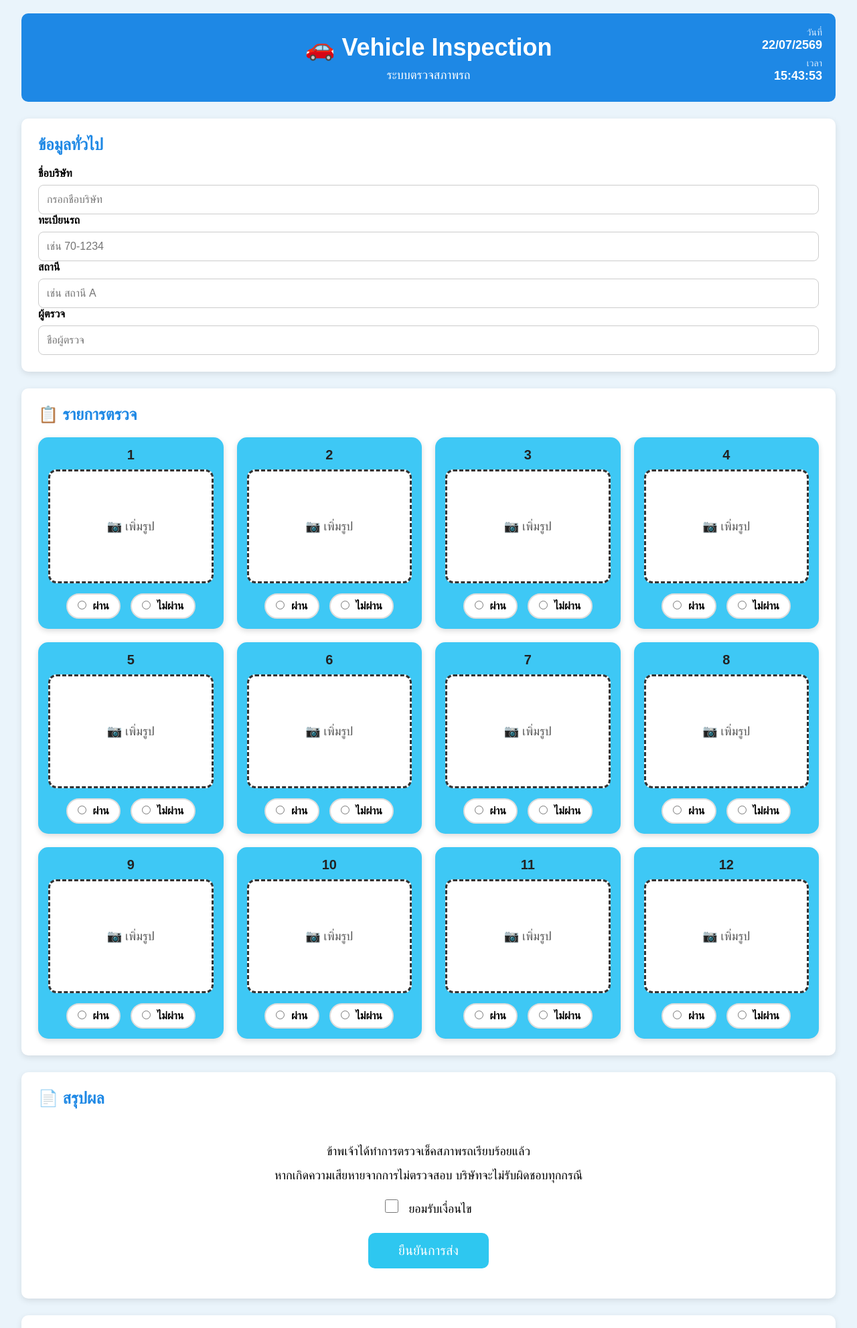
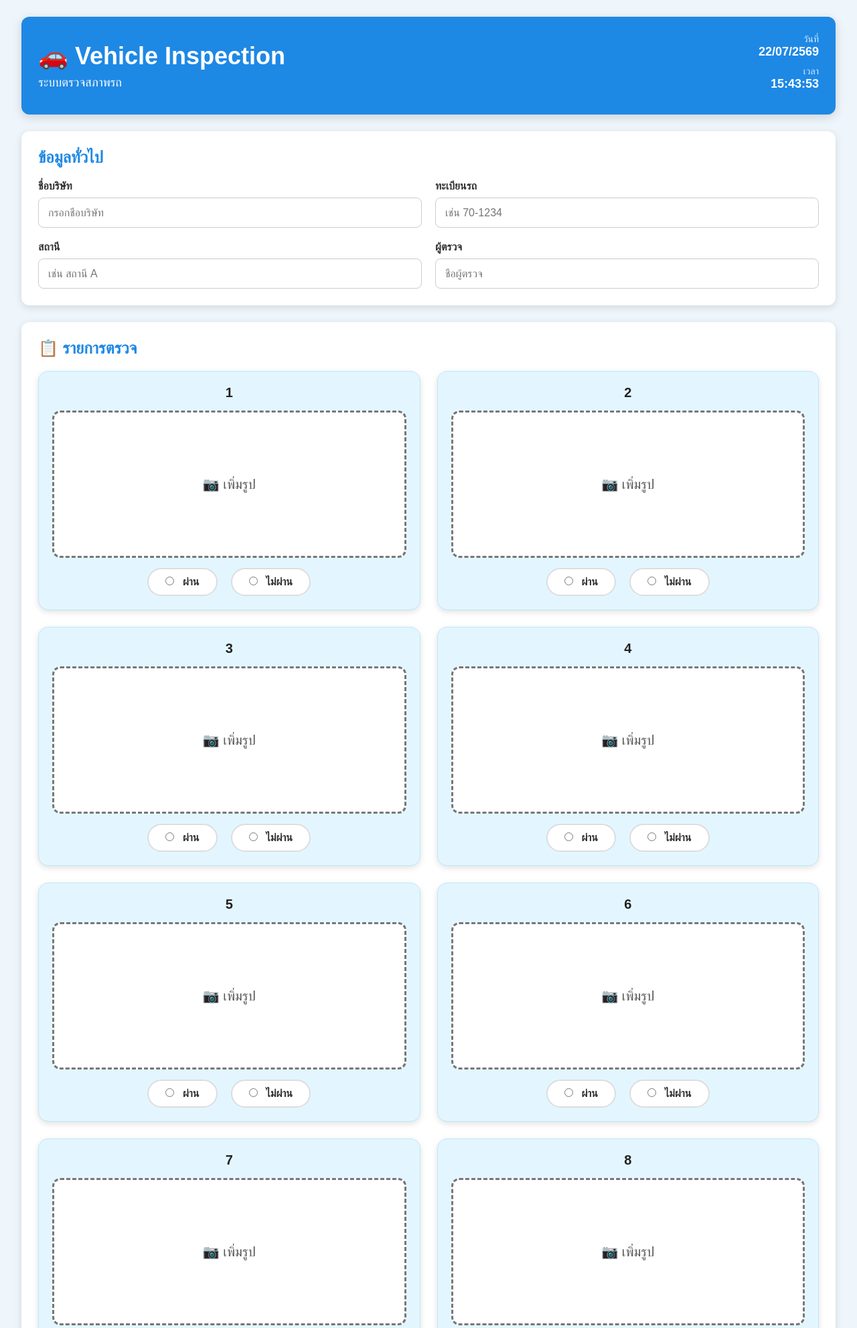
Before and after one commit to fapraw/vehicle-inspection-system, a Flask app: page / in a window 1280 px wide. Shown: the top 1983 px of the page at 67% size. Run offline with Flask 3, Linux system fonts and the light colour scheme.

Commit message:
Update style.css

```diff
--- a/static/style.css
+++ b/static/style.css
@@ -6,110 +10,65 @@
 
 body{
 
-    background:#EAF4FB;
+    font-family:Arial, Helvetica, sans-serif;
 
-    font-family:Arial, Helvetica, sans-serif;
+    background:#eef5fb;
+
+    color:#333;
 
 }
 
 .container{
+
     inline-size:95%;
+
     max-inline-size:1400px;
-    margin:auto;
+
+    margin:25px auto 40px;
+
 }
+
+
+
+/* ==========================================
+   HEADER
+========================================== */
 
 .header{
 
     background:#1E88E5;
-    color:white;
-    padding:20px;
-    margin-block-start:20px;
-    border-radius:10px;
-    text-align:center;
 
-}
+    color:#fff;
 
-.header h1{
+    border-radius:12px;
 
-    font-size:36px;
-
-}
-
-.header p{
-
-    margin-block-start:10px;
-    font-size:18px;
-
-}
-
-.card{
-
-    background:white;
-    margin-block-start:25px;
-    border-radius:10px;
     padding:25px;
-    box-shadow:0px 3px 10px rgba(0,0,0,.1);
-
-}
-
-.card h2{
-
-    color:#1E88E5;
-    margin-block-end:20px;
-
-}
-
-.inspection-grid{
-    display:grid;
-    grid-template-columns:repeat(4,1fr);
-    gap:20px;
-}
-
-.form-group{
 
     display:flex;
-    flex-direction:column;
 
-}
+    justify-content:space-between;
 
-.form-group label{
-    margin-block-end:8px;
-    font-weight:bold;
+    align-items:center;
 
-}
+    flex-wrap:wrap;
 
-.form-group input{
-    padding:12px;
-    border:1px solid #ccc;
-    border-radius:8px;
-    font-size:16px;
+    gap:20px;
 
-}
+    box-shadow:0 4px 15px rgba(0,0,0,.15);
 
-.header{
-    background:#1E88E5;
-    color:white;
-    border-radius:10px;
-    padding:20px;
-    display:grid;
-    grid-template-columns:1fr auto 1fr;
-    align-items:center;
-}
-
-.header-left{
-    grid-column:2;
-    text-align:center;
-}
-
-.header-right{
-    grid-column:3;
-    justify-self:end;
-    text-align:end;
 }
 
 .header-left h1{
 
+    font-size:36px;
+
     margin-block-end:8px;
+
+}
+
+.header-left p{
+
+    font-size:18px;
 
 }
 
@@ -121,7 +80,7 @@ body{
 
 .datetime{
 
-    margin-block-end:8px;
+    margin-block-end:10px;
 
 }
 
@@ -131,7 +90,7 @@ body{
 
     font-size:14px;
 
-    color:#d9ecff;
+    color:#dbeeff;
 
 }
 
@@ -143,152 +102,474 @@ body{
 
 }
 
-/* ===========================
-   Inspection Section
-=========================== */
+
+
+/* ==========================================
+   CARD
+========================================== */
+
+.card{
+
+    background:#fff;
+
+    margin-block-start:25px;
+
+    padding:25px;
+
+    border-radius:12px;
+
+    box-shadow:0 3px 12px rgba(0,0,0,.12);
+
+}
+
+.card h2{
+
+    color:#1E88E5;
+
+    margin-block-end:20px;
+
+}
+
+
+
+/* ==========================================
+   FORM
+========================================== */
+
+.form-grid{
+
+    display:grid;
+
+    grid-template-columns:repeat(2,1fr);
+
+    gap:20px;
+
+}
+
+.form-group{
+
+    display:flex;
+
+    flex-direction:column;
+
+}
+
+.form-group label{
+
+    margin-block-end:8px;
+
+    font-weight:bold;
+
+}
+
+.form-group input{
+
+    block-size:45px;
+
+    padding:10px 14px;
+
+    border:1px solid #ccc;
+
+    border-radius:8px;
+
+    font-size:16px;
+
+    transition:.3s;
+
+}
+
+.form-group input:focus{
+
+    outline:none;
+
+    border-color:#1E88E5;
+
+    box-shadow:0 0 8px rgba(30,136,229,.3);
+
+}
+
+
+
+/* ==========================================
+   STEP
+========================================== */
+
+.step{
+
+    display:none;
+
+}
+
+.step.active{
+
+    display:block;
+
+}
+/* ==========================================
+   INSPECTION AREA
+========================================== */
+
 
 .inspection-grid{
+
     display:grid;
-    grid-template-columns:repeat(4,1fr);
-    gap:20px;
-    margin-block-start:20px;
+
+    grid-template-columns:repeat(2,1fr);
+
+    gap:25px;
+
 }
 
+
+
 .inspection-card{
-    background:#3ec8f5;
+
+    background:#e3f6ff;
+
     border-radius:15px;
-    padding:15px;
+
+    padding:20px;
+
     text-align:center;
-    box-shadow:0 3px 8px rgba(0,0,0,.15);
+
+    box-shadow:0 3px 10px rgba(0,0,0,.12);
+
+    border:1px solid #bde7fa;
+
 }
 
+
+
 .inspection-card h3{
-    margin-block-end:10px;
+
     font-size:20px;
+
+    margin-block-end:15px;
+
     color:#222;
+
 }
 
-.image-box{
-    inline-size:100%;
-    block-size:170px;
-    border:3px dashed #333;
-    border-radius:12px;
-    background:white;
-    display:flex;
-    justify-content:center;
-    align-items:center;
-    overflow:hidden;
-    margin-block-end:15px;
+
+
+/* ==========================================
+   EXAMPLE IMAGE
+========================================== */
+
+
+.example-box{
+
+    margin-block-end:20px;
+
 }
 
-.image-box img{
+
+
+.example-image{
+
     inline-size:100%;
-    block-size:100%;
-    object-fit:cover;
+
+    max-inline-size:600px;
+
+    block-size:300px;
+
+    object-fit:contain;
+
+    background:white;
+
+    border-radius:10px;
+
+    border:2px solid #ddd;
+
 }
 
-.image-box input{
-    inline-size:90%;
+
+
+/* ==========================================
+   UPLOAD IMAGE
+========================================== */
+
+
+.image-box{
+
+    inline-size:100%;
+
+    block-size:220px;
+
+    background:#fff;
+
+    border:3px dashed #777;
+
+    border-radius:12px;
+
+    display:flex;
+
+    justify-content:center;
+
+    align-items:center;
+
+    overflow:hidden;
+
+    margin-block-end:15px;
+
 }
 
-.status{
-    display:flex;
-    justify-content:center;
-    gap:15px;
-    margin-block-start:10px;
-}
 
-.status label{
-    background:white;
-    padding:8px 15px;
-    border-radius:30px;
-    cursor:pointer;
-    font-weight:bold;
-    border:2px solid #ddd;
-}
-
-.status input{
-    margin-inline-end:5px;
-}
-
-.preview-image{
-    inline-size:100%;
-    block-size:100%;
-    object-fit:cover;
-    display:none;
-}
 
 .upload-btn{
 
+    inline-size:100%;
+
+    block-size:100%;
+
     display:flex;
+
     justify-content:center;
+
     align-items:center;
-    inline-size:100%;
-    block-size:100%;
+
     cursor:pointer;
-    font-size:18px;
+
     color:#555;
+
+    font-size:20px;
 
 }
 
-.image-box{
 
-    position:relative;
-    overflow:hidden;
+
+.preview-image{
+
+    inline-size:100%;
+
+    block-size:100%;
+
+    object-fit:cover;
+
+    display:none;
 
 }
 
-/* ==========================
-   Summary
-========================== */
+
+
+/* ==========================================
+   STATUS BUTTON
+========================================== */
+
+
+.status{
+
+    display:flex;
+
+    justify-content:center;
+
+    gap:20px;
+
+}
+
+
+
+.status label{
+
+    background:white;
+
+    padding:10px 25px;
+
+    border-radius:30px;
+
+    border:2px solid #ddd;
+
+    cursor:pointer;
+
+    font-weight:bold;
+
+    transition:.3s;
+
+}
+
+
+
+.status label:hover{
+
+    border-color:#1E88E5;
+
+}
+
+
+
+.status input{
+
+    margin-inline-end:8px;
+
+}
+
+
+
+/* ==========================================
+   PAGE BUTTON
+========================================== */
+
+
+.page-button{
+
+    margin-block-start:30px;
+
+    display:flex;
+
+    justify-content:flex-end;
+
+}
+
+
+
+.page-button-between{
+
+    margin-block-start:30px;
+
+    display:flex;
+
+    justify-content:space-between;
+
+}
+
+
+
+button{
+
+    cursor:pointer;
+
+    border:none;
+
+    font-size:18px;
+
+    padding:14px 35px;
+
+    border-radius:10px;
+
+    transition:.3s;
+
+}
+
+
+
+.next-btn{
+
+    background:#1E88E5;
+
+    color:white;
+
+}
+
+
+
+.next-btn:hover{
+
+    background:#1565c0;
+
+}
+
+
+
+.back-btn{
+
+    background:#777;
+
+    color:white;
+
+}
+
+
+
+.back-btn:hover{
+
+    background:#555;
+
+}
+
+/* ==========================================
+   SUMMARY
+========================================== */
+
 
 .summary-box{
 
     text-align:center;
+
     padding:20px;
 
 }
 
+
+
 .summary-box p{
 
-    margin:15px 0;
+    font-size:18px;
+
+    margin-block-end:15px;
+
+    line-height:1.6;
+
+}
+
+
+
+.accept-box{
+
+    margin:25px 0;
+
     font-size:18px;
 
 }
 
-.accept-box{
 
-    margin:25px 0;
-    font-size:18px;
-
-}
 
 .accept-box input{
 
     inline-size:20px;
+
     block-size:20px;
+
     margin-inline-end:10px;
+
+    vertical-align:middle;
 
 }
 
+
+
+/* ==========================================
+   SUBMIT BUTTON
+========================================== */
+
+
 .submit-btn{
 
-    background:#2ec7f0;
+    background:#00a86b;
+
     color:white;
-    border:none;
+
     padding:15px 45px;
+
     font-size:20px;
+
     border-radius:10px;
-    cursor:pointer;
-    transition:.3s;
 
 }
 
+
+
 .submit-btn:hover{
 
-    background:#149fd0;
+    background:#008052;
 
 }
+
+
+
+/* ==========================================
+   CERTIFICATE
+========================================== */
+
 
 .certificate-card{
 
```
Also changed, not shown: other parts of static/style.css (+144 -33 lines).
